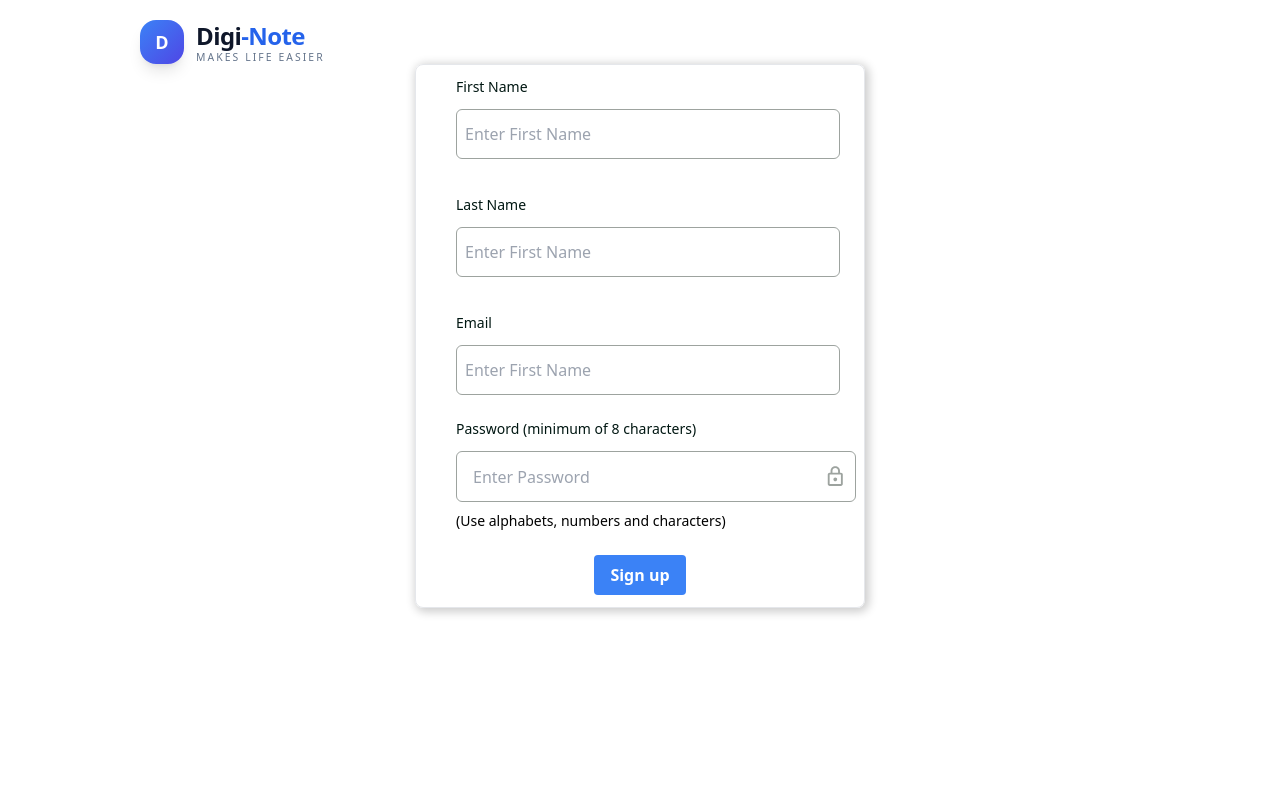
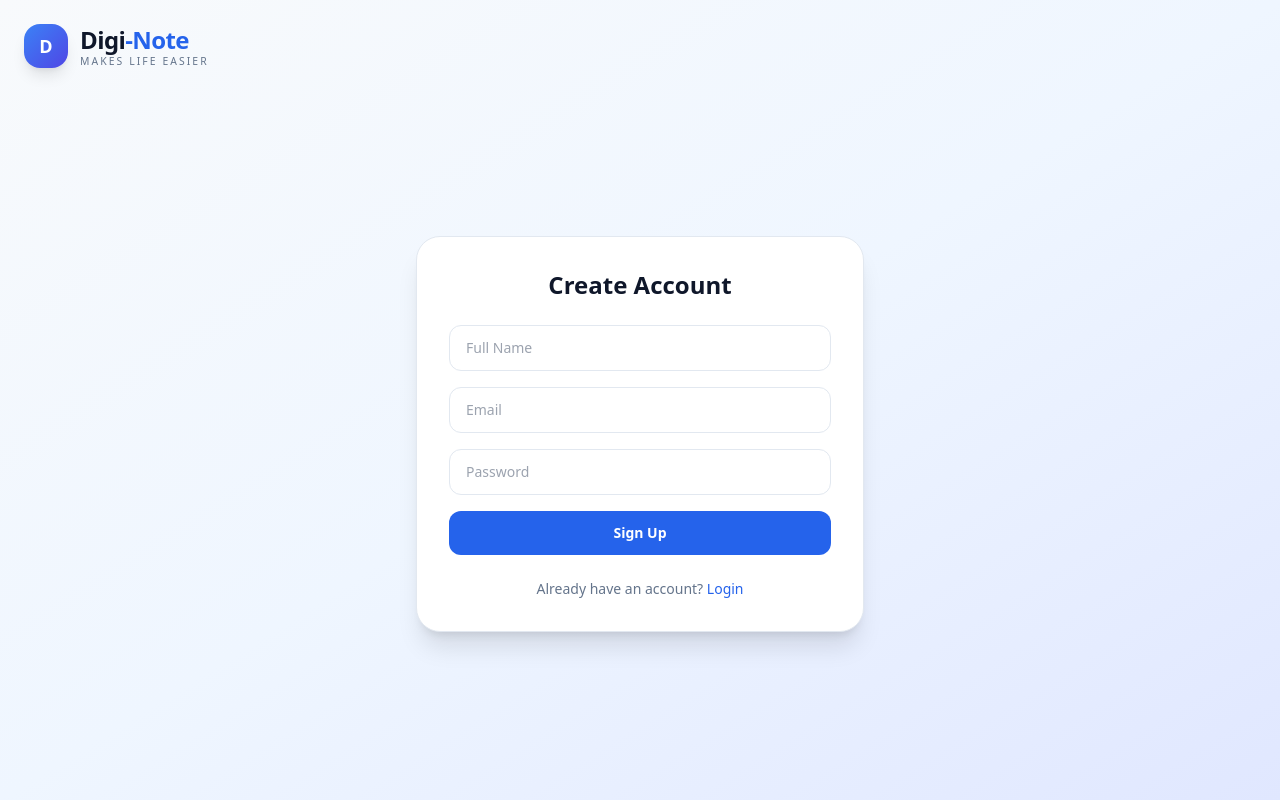
Before and after one commit to teslyym/DigiNote, a React (Vite) app in the folder Client/: page /register in a window 1280 px wide. Built offline with nearby package versions, Linux system fonts and the light colour scheme.

Commit message:
Refactor Login and Register components for improved validation, layout, and user experience

```diff
--- a/Client/src/Pages/Login.jsx
+++ b/Client/src/Pages/Login.jsx
@@ -1,72 +1,95 @@
 import React, { useState } from "react";
+import { Link } from "react-router-dom";
 import Logo from "../Components/Logo";
-import { Link } from "react-router-dom";
 
 const Login = () => {
-  const [showPassword, setShowPassword] = useState(false);
-  const [password, setPassword] = useState();
-  const toggleShowPassword = () => {
-    setShowPassword(!showPassword);
+  const [email, setEmail] = useState("");
+  const [password, setPassword] = useState("");
+
+  const [errors, setErrors] = useState({});
+
+  const validate = () => {
+    const newErrors = {};
+
+    if (!email) {
+      newErrors.email = "Email is required";
+    } else if (!email.includes("@")) {
+      newErrors.email = "Email must include @";
+    }
+
+    if (!password) {
+      newErrors.password = "Password is required";
+    }
+
+    setErrors(newErrors);
+
+    return Object.keys(newErrors).length === 0;
   };
+
+  const handleSubmit = (e) => {
+    e.preventDefault();
+
+    if (validate()) {
+      console.log("Form is valid");
+      // 👉 connect backend here later
+    }
+  };
+
   return (
+    <div className="min-h-screen bg-gradient-to-br from-slate-50 via-blue-50 to-indigo-100 flex flex-col">
+      <div className="px-6 pt-6">
+        <Logo />
+      </div>
+
+      <div className="flex flex-1 items-center justify-center px-4">
+        <div className="w-full max-w-md rounded-3xl bg-white p-8 shadow-xl border border-slate-200">
+          <h2 className="text-2xl font-bold text-slate-900 text-center">
+            Welcome Back
+          </h2>
+
+          <form onSubmit={handleSubmit} className="mt-6 space-y-4">
+            {/* Email */}
             <div>
-      <div className="items-center  max-w-[1000px]  mx-auto justify-center">
-        <Logo />
+              <input
+                type="text"
+                placeholder="Email"
+                value={email}
+                onChange={(e) => setEmail(e.target.value)}
+                className="w-full rounded-xl border border-slate-200 px-4 py-3 text-sm outline-none focus:border-blue-500"
+              />
+              {errors.email && (
+                <p className="mt-1 text-xs text-red-500">{errors.email}</p>
+              )}
+            </div>
 
+            {/* Password */}
             <div>
-          <div className="rounded-lg flex flex-col pt-5  border w-[450px] mx-auto mb-10 items-center gap-6 shadow-[2px_2px_10px_2px_rgba(0,0,0,0.2)]">
-            <section className="w-[24rem] mb-[10px] flex flex-col gap-8">
-              <div className="bg-white w-full pl-4 outline-none focus:border-black valid:border-[#017358]">
-                <h1 className="text-left pb-3 text-[#001712] font-poppins  text-sm font-medium">
-                  Email Address
-                </h1>
               <input
-                  type="email"
-                  placeholder="Enter Email Address"
-                  // value={email}
-                  // onChange={(e) => setEmail(e.target.value)}
-                  className="flex border border-[#9DA39F] rounded-lg  px-2 py-3 items-center  w-full"
-                />
-              </div>
-              <div className="bg-white w-full pl-4 outline-none">
-                <h1 className="text-left pb-3 text-[#001712] font-poppins text-sm font-medium">
-                  Password (minimum of 8 characters)
-                </h1>
-                <div className="flex border border-[#9DA39F] rounded-lg px-2 py-3 items-center  w-full justify-between focus-within:border-black valid:border-[#017358]">
-                  <input
-                    className="w-full outline-none"
-                    type={showPassword ? "text" : "password"}
+                type="password"
+                placeholder="Password"
                 value={password}
                 onChange={(e) => setPassword(e.target.value)}
-                    placeholder="Enter Password"
+                className="w-full rounded-xl border border-slate-200 px-4 py-3 text-sm outline-none focus:border-blue-500"
               />
-                  <svg
-                    onClick={toggleShowPassword}
-                    width="24"
-                    height="25"
-                    viewBox="0 0 24 25"
-                    fill="none"
-                    xmlns="http://www.w3.org/2000/svg"
-                  >
-                    <path
-                      d="M12 17.5C11.4696 17.5 10.9609 17.2893 10.5858 16.9142C10.2107 16.5391 10 16.0304 10 15.5C10 14.39 10.89 13.5 12 13.5C12.5304 13.5 13.0391 13.7107 13.4142 14.0858C13.7893 14.4609 14 14.9696 14 15.5C14 16.0304 13.7893 16.5391 13.4142 16.9142C13.0391 17.2893 12.5304 17.5 12 17.5ZM18 20.5V10.5H6V20.5H18ZM18 8.5C18.5304 8.5 19.0391 8.71071 19.4142 9.08579C19.7893 9.46086 20 9.96957 20 10.5V20.5C20 21.0304 19.7893 21.5391 19.4142 21.9142C19.0391 22.2893 18.5304 22.5 18 22.5H6C5.46957 22.5 4.96086 22.2893 4.58579 21.9142C4.21071 21.5391 4 21.0304 4 20.5V10.5C4 9.39 4.89 8.5 6 8.5H7V6.5C7 5.17392 7.52678 3.90215 8.46447 2.96447C9.40215 2.02678 10.6739 1.5 12 1.5C12.6566 1.5 13.3068 1.62933 13.9134 1.8806C14.52 2.13188 15.0712 2.50017 15.5355 2.96447C15.9998 3.42876 16.3681 3.97995 16.6194 4.58658C16.8707 5.19321 17 5.84339 17 6.5V8.5H18ZM12 3.5C11.2044 3.5 10.4413 3.81607 9.87868 4.37868C9.31607 4.94129 9 5.70435 9 6.5V8.5H15V6.5C15 5.70435 14.6839 4.94129 14.1213 4.37868C13.5587 3.81607 12.7956 3.5 12 3.5Z"
-                      fill="#9DA39F"
-                    />
-                  </svg>
+              {errors.password && (
+                <p className="mt-1 text-xs text-red-500">{errors.password}</p>
+              )}
             </div>
-                <p className="pt-2 text-[0.875rem] font-poppins ">
-                  (Use alphabets, numbers and characters)
-                </p>
-                <div className="w-[150] flex items-center justify-center py-3">
-                  <Link to="">
-                    <button className="bg-blue-500 hover:bg-blue-700 text-white justify-center font-nunito font-bold py-2 px-4 rounded">
+
+            <button className="w-full rounded-xl bg-blue-600 py-3 text-sm font-semibold text-white hover:bg-blue-700 transition">
               Login
             </button>
+          </form>
+
+          <p className="mt-6 text-center text-sm text-slate-500">
+            Don’t have an account?{" "}
+            <Link
+              to="/register"
+              className="text-blue-600 font-medium hover:underline"
+            >
+              Sign up
             </Link>
-                </div>
-              </div>
-            </section>
-          </div>
+          </p>
         </div>
       </div>
     </div>
--- a/Client/src/Pages/Register.jsx
+++ b/Client/src/Pages/Register.jsx
@@ -3,93 +3,114 @@ import { Link } from "react-router-dom";
 import Logo from "../Components/Logo";
 
 const Register = () => {
-  const [showPassword, setShowPassword] = useState(false);
-  const toggleShowPassword = () => {
-    setShowPassword(!showPassword);
+  const [name, setName] = useState("");
+  const [email, setEmail] = useState("");
+  const [password, setPassword] = useState("");
+
+  const [errors, setErrors] = useState({});
+
+  const validate = () => {
+    const newErrors = {};
+
+    if (!name) {
+      newErrors.name = "Full name is required";
+    }
+
+    if (!email) {
+      newErrors.email = "Email is required";
+    } else if (!email.includes("@")) {
+      newErrors.email = "Email must include @";
+    }
+
+    if (!password) {
+      newErrors.password = "Password is required";
+    } else if (password.length < 6) {
+      newErrors.password = "Password must be at least 6 characters";
+    }
+
+    setErrors(newErrors);
+
+    return Object.keys(newErrors).length === 0;
   };
+
+  const handleSubmit = (e) => {
+    e.preventDefault();
+
+    if (validate()) {
+      console.log("Register form valid");
+    }
+  };
+
   return (
+    <div className="min-h-screen bg-gradient-to-br from-slate-50 via-blue-50 to-indigo-100 flex flex-col">
+      <div className="px-6 pt-6">
+        <Logo />
+      </div>
+
+      <div className="flex flex-1 items-center justify-center px-4">
+        <div className="w-full max-w-md rounded-3xl bg-white p-8 shadow-xl border border-slate-200">
+          <h2 className="text-2xl font-bold text-slate-900 text-center">
+            Create Account
+          </h2>
+
+          <form onSubmit={handleSubmit} className="mt-6 space-y-4">
+            {/* Name */}
             <div>
-      <div className="items-center  max-w-[1000px]  mx-auto justify-center">
-        <form action="">
-          <div className="pt-5">
-            <Logo />
-            <div className="rounded-lg flex flex-col  border w-[450px] mx-auto mb-10 items-center gap-6 shadow-[2px_2px_10px_2px_rgba(0,0,0,0.2)]">
-              <div className="bg-white  w-[400px] pl-4 outline-none focus:border-black ">
-                <h1 className="text-left py-3 text-[#001712] text-sm font-medium">
-                  First Name
-                </h1>
               <input
                 type="text"
-                  placeholder="Enter First Name"
-                  required
-                  className="flex border border-[#9DA39F] rounded-md  px-2 py-3 items-center  w-full"
+                placeholder="Full Name"
+                value={name}
+                onChange={(e) => setName(e.target.value)}
+                className="w-full rounded-xl border border-slate-200 px-4 py-3 text-sm outline-none focus:border-blue-500"
               />
+              {errors.name && (
+                <p className="mt-1 text-xs text-red-500">{errors.name}</p>
+              )}
             </div>
-              <div className="bg-white w-[400px] pl-4 outline-none focus:border-black ">
-                <h1 className="text-left py-3 text-[#001712] text-sm font-medium">
-                  Last Name
-                </h1>
+
+            {/* Email */}
+            <div>
               <input
                 type="text"
-                  placeholder="Enter First Name"
-                  required
-                  className="flex border border-[#9DA39F] rounded-md  px-2 py-3 items-center  w-full"
+                placeholder="Email"
+                value={email}
+                onChange={(e) => setEmail(e.target.value)}
+                className="w-full rounded-xl border border-slate-200 px-4 py-3 text-sm outline-none focus:border-blue-500"
               />
+              {errors.email && (
+                <p className="mt-1 text-xs text-red-500">{errors.email}</p>
+              )}
             </div>
-              <div className="bg-white w-[400px] pl-4 outline-none focus:border-black ">
-                <h1 className="text-left font-poppins  py-3 text-[#001712] text-sm font-medium">
-                  Email
-                </h1>
+
+            {/* Password */}
+            <div>
               <input
-                  type="text"
-                  placeholder="Enter First Name"
-                  required
-                  className="flex border border-[#9DA39F] rounded-md  px-2 py-3 items-center  w-full"
+                type="password"
+                placeholder="Password"
+                value={password}
+                onChange={(e) => setPassword(e.target.value)}
+                className="w-full rounded-xl border border-slate-200 px-4 py-3 text-sm outline-none focus:border-blue-500"
               />
+              {errors.password && (
+                <p className="mt-1 text-xs text-red-500">{errors.password}</p>
+              )}
             </div>
-              <div className="bg-white w-[400px] pl-4 outline-none">
-                <h1 className="text-left pb-3 text-[#001712] font-poppins  text-sm font-medium">
-                  Password (minimum of 8 characters)
-                </h1>
-                <div className="flex border border-[#9DA39F] rounded-md px-2 py-3 bg-white w-[400px] pl-4 outline-none focus:border-black items-center justify-between focus-within:border-black">
-                  <input
-                    className="w-full outline-none"
-                    type={showPassword ? "text" : "password"}
-                    placeholder="Enter Password"
-                    //   value={formData.password}
-                    //   onChange={(e) =>
-                    //     setFormData({ ...formData, password: e.target.value })
-                    //   }
-                    required
-                  />
-                  <svg
-                    onClick={toggleShowPassword}
-                    width="24"
-                    height="25"
-                    viewBox="0 0 24 25"
-                    fill="none"
-                    xmlns="http://www.w3.org/2000/svg"
+
+            <button className="w-full rounded-xl bg-blue-600 py-3 text-sm font-semibold text-white hover:bg-blue-700 transition">
+              Sign Up
+            </button>
+          </form>
+
+          <p className="mt-6 text-center text-sm text-slate-500">
+            Already have an account?{" "}
+            <Link
+              to="/login"
+              className="text-blue-600 font-medium hover:underline"
             >
-                    <path
-                      d="M12 17.5C11.4696 17.5 10.9609 17.2893 10.5858 16.9142C10.2107 16.5391 10 16.0304 10 15.5C10 14.39 10.89 13.5 12 13.5C12.5304 13.5 13.0391 13.7107 13.4142 14.0858C13.7893 14.4609 14 14.9696 14 15.5C14 16.0304 13.7893 16.5391 13.4142 16.9142C13.0391 17.2893 12.5304 17.5 12 17.5ZM18 20.5V10.5H6V20.5H18ZM18 8.5C18.5304 8.5 19.0391 8.71071 19.4142 9.08579C19.7893 9.46086 20 9.96957 20 10.5V20.5C20 21.0304 19.7893 21.5391 19.4142 21.9142C19.0391 22.2893 18.5304 22.5 18 22.5H6C5.46957 22.5 4.96086 22.2893 4.58579 21.9142C4.21071 21.5391 4 21.0304 4 20.5V10.5C4 9.39 4.89 8.5 6 8.5H7V6.5C7 5.17392 7.52678 3.90215 8.46447 2.96447C9.40215 2.02678 10.6739 1.5 12 1.5C12.6566 1.5 13.3068 1.62933 13.9134 1.8806C14.52 2.13188 15.0712 2.50017 15.5355 2.96447C15.9998 3.42876 16.3681 3.97995 16.6194 4.58658C16.8707 5.19321 17 5.84339 17 6.5V8.5H18ZM12 3.5C11.2044 3.5 10.4413 3.81607 9.87868 4.37868C9.31607 4.94129 9 5.70435 9 6.5V8.5H15V6.5C15 5.70435 14.6839 4.94129 14.1213 4.37868C13.5587 3.81607 12.7956 3.5 12 3.5Z"
-                      fill="#9DA39F"
-                    />
-                  </svg>
-                </div>
-                <p className="pt-2 font-poppins  text-[0.875rem]">
-                  (Use alphabets, numbers and characters)
+              Login
+            </Link>
           </p>
         </div>
-              <div className="w-[150] pb-3">
-                <Link to="/login">
-                  <button className="bg-blue-500 hover:bg-blue-700 text-white font-nunito font-bold py-2 px-4 rounded">
-                    Sign up
-                  </button>
-                </Link>
-              </div>
-            </div>
-          </div>
-        </form>
       </div>
     </div>
   );
```
Lines whose indentation alone changed are shown as unchanged.
